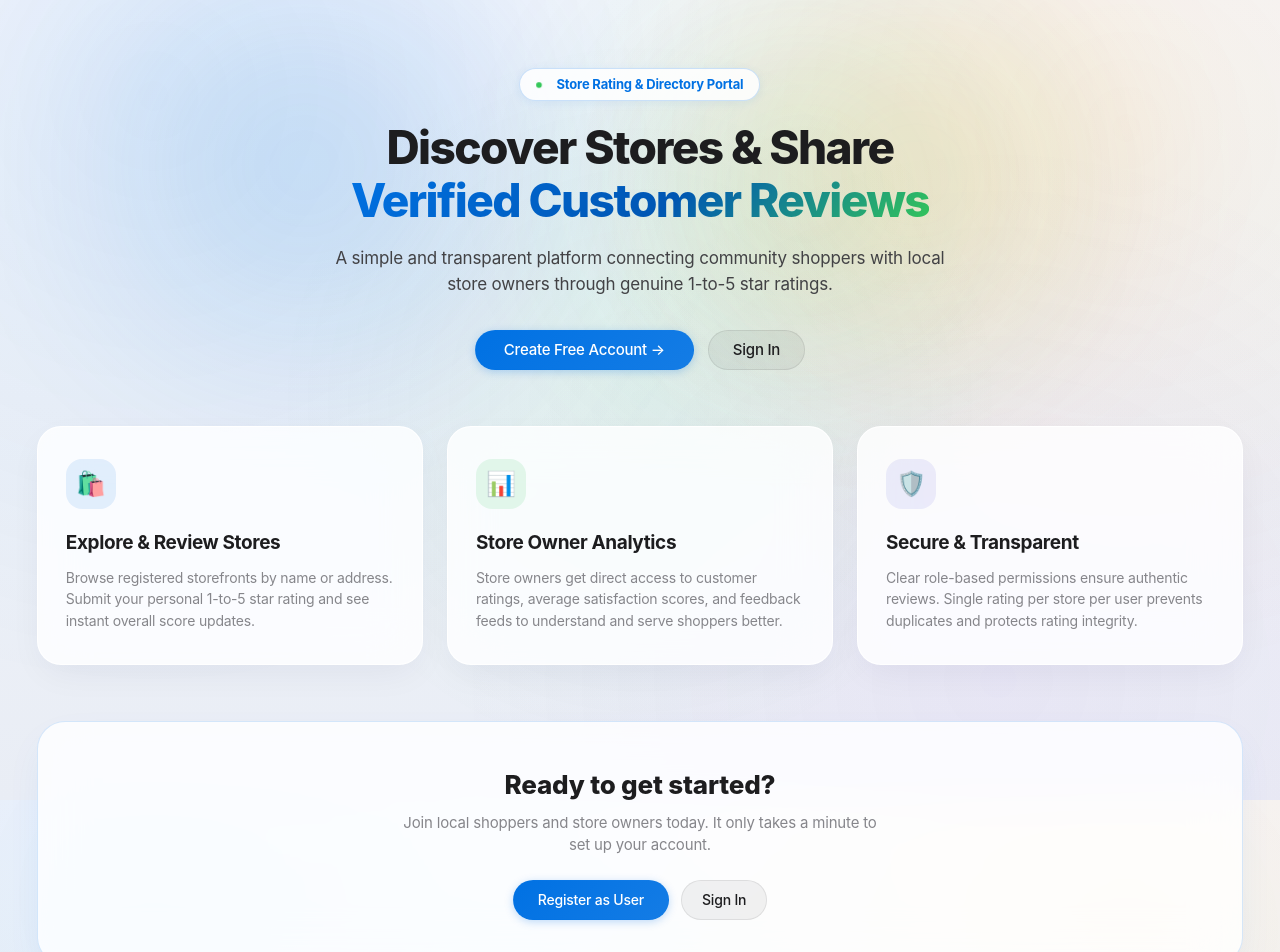
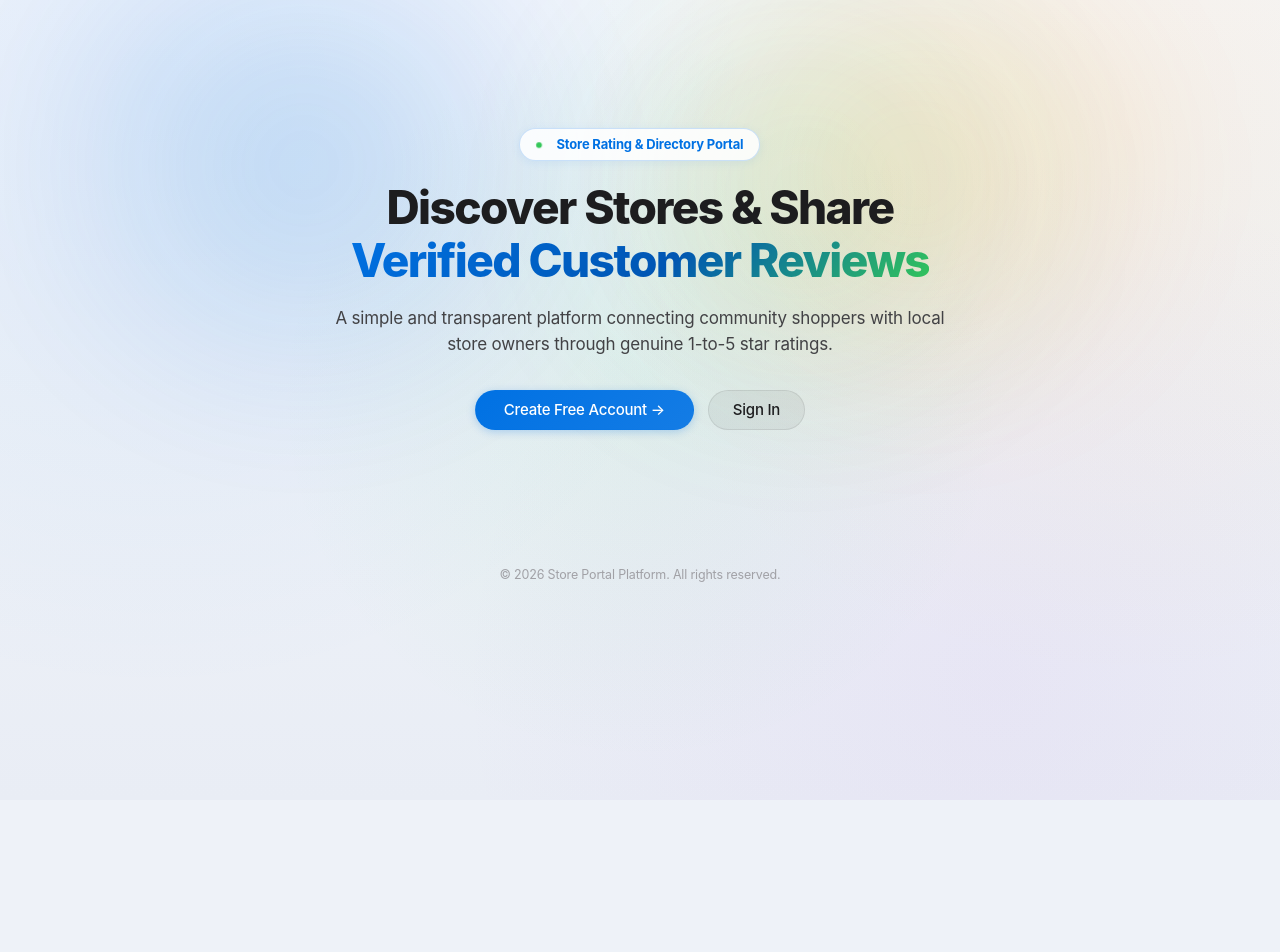
Before and after one commit to mamatha291/Store-Management-Assessment, a React (Vite) app in the folder frontend/: page / in a window 1280 px wide. Shown: the top 952 px of the page. After the commit the page ends 800 px from the top, so only its background shows below. Built offline with nearby package versions, Linux system fonts and the light colour scheme.

Commit message:
feat: streamline landing page to hero banner and remove field hints on signup

```diff
--- a/frontend/src/pages/Landing.jsx
+++ b/frontend/src/pages/Landing.jsx
@@ -20,9 +20,9 @@ function Landing() {
         <div className="ambient-mesh-orb orb-amber"></div>
       </div>
 
-      <div className="container" style={{ position: 'relative', zIndex: 1, padding: '48px 24px 80px' }}>
-        {/* Hero Section */}
-        <div className="landing-simple-hero">
+      <div className="container" style={{ position: 'relative', zIndex: 1, padding: '72px 24px 96px', display: 'flex', flexDirection: 'column', alignItems: 'center', justifyContent: 'center', minHeight: 'calc(100vh - 120px)' }}>
+        {/* Clean Central Hero */}
+        <div className="landing-simple-hero" style={{ margin: 'auto 0' }}>
           <div className="landing-badge-pill">
             <span className="badge-pulse-dot dot-green"></span>
             Store Rating & Directory Portal
@@ -55,69 +55,9 @@ function Landing() {
           </div>
         </div>
 
-        {/* 3 Simple Value Cards */}
-        <div className="landing-simple-cards">
-          <div className="landing-card-glass">
-            <div className="landing-card-icon" style={{ background: 'rgba(0, 113, 227, 0.1)', color: '#0071E3' }}>
-              🛍️
-            </div>
-            <h3 className="landing-card-title">Explore & Review Stores</h3>
-            <p className="landing-card-desc">
-              Browse registered storefronts by name or address. Submit your personal 1-to-5 star rating and see instant overall score updates.
-            </p>
-          </div>
-
-          <div className="landing-card-glass">
-            <div className="landing-card-icon" style={{ background: 'rgba(52, 199, 89, 0.12)', color: '#248A3D' }}>
-              📊
-            </div>
-            <h3 className="landing-card-title">Store Owner Analytics</h3>
-            <p className="landing-card-desc">
-              Store owners get direct access to customer ratings, average satisfaction scores, and feedback feeds to understand and serve shoppers better.
-            </p>
-          </div>
-
-          <div className="landing-card-glass">
-            <div className="landing-card-icon" style={{ background: 'rgba(88, 86, 214, 0.1)', color: '#5856D6' }}>
-              🛡️
-            </div>
-            <h3 className="landing-card-title">Secure & Transparent</h3>
-            <p className="landing-card-desc">
-              Clear role-based permissions ensure authentic reviews. Single rating per store per user prevents duplicates and protects rating integrity.
-            </p>
-          </div>
-        </div>
-
-        {/* Simple CTA Box */}
-        <div className="landing-simple-cta">
-          <h2 style={{ fontSize: '26px', fontWeight: '800', color: 'var(--text-main)', marginBottom: '8px' }}>
-            Ready to get started?
-          </h2>
-          <p style={{ color: 'var(--text-muted)', fontSize: '15px', maxWidth: '480px', margin: '0 auto 24px' }}>
-            Join local shoppers and store owners today. It only takes a minute to set up your account.
-          </p>
-          <div style={{ display: 'flex', gap: '12px', justifyContent: 'center', flexWrap: 'wrap' }}>
-            {user ? (
-              <Link to={getDashboardLink()} className="btn btn-primary btn-apple-glow" style={{ padding: '10px 24px' }}>
-                Open Dashboard →
-              </Link>
-            ) : (
-              <>
-                <Link to="/signup" className="btn btn-primary btn-apple-glow" style={{ padding: '10px 24px' }}>
-                  Register as User
-                </Link>
-                <Link to="/login" className="btn btn-secondary" style={{ padding: '10px 20px' }}>
-                  Sign In
-                </Link>
-              </>
-            )}
-          </div>
-        </div>
-
         {/* Minimal Footer */}
-        <div className="landing-simple-footer">
-          <p>Store Portal • Simple & Transparent Retail Reviews</p>
-          <p style={{ marginTop: '4px', fontSize: '12px', color: 'var(--text-subtle)' }}>
+        <div className="landing-simple-footer" style={{ width: '100%', maxWidth: '600px', borderTop: 'none', marginTop: 'auto' }}>
+          <p style={{ fontSize: '12.5px', color: 'var(--text-subtle)' }}>
             © {new Date().getFullYear()} Store Portal Platform. All rights reserved.
           </p>
         </div>
--- a/frontend/src/pages/Signup.jsx
+++ b/frontend/src/pages/Signup.jsx
@@ -143,10 +143,7 @@ function Signup() {
         <form onSubmit={handleSubmit}>
           <div className="form-row">
             <div className="form-group">
-              <label htmlFor="name">
-                Full Name
-                <span className="label-hint">(20 to 60 chars)</span>
-              </label>
+              <label htmlFor="name">Full Name</label>
               <input
                 id="name"
                 type="text"
@@ -228,10 +225,7 @@ function Signup() {
 
           <div className="form-row">
             <div className="form-group">
-              <label htmlFor="password">
-                Password
-                <span className="label-hint">(8-16 chars, 1 uppercase, 1 special)</span>
-              </label>
+              <label htmlFor="password">Password</label>
               <div className="password-input-wrapper">
                 <input
                   id="password"
```
